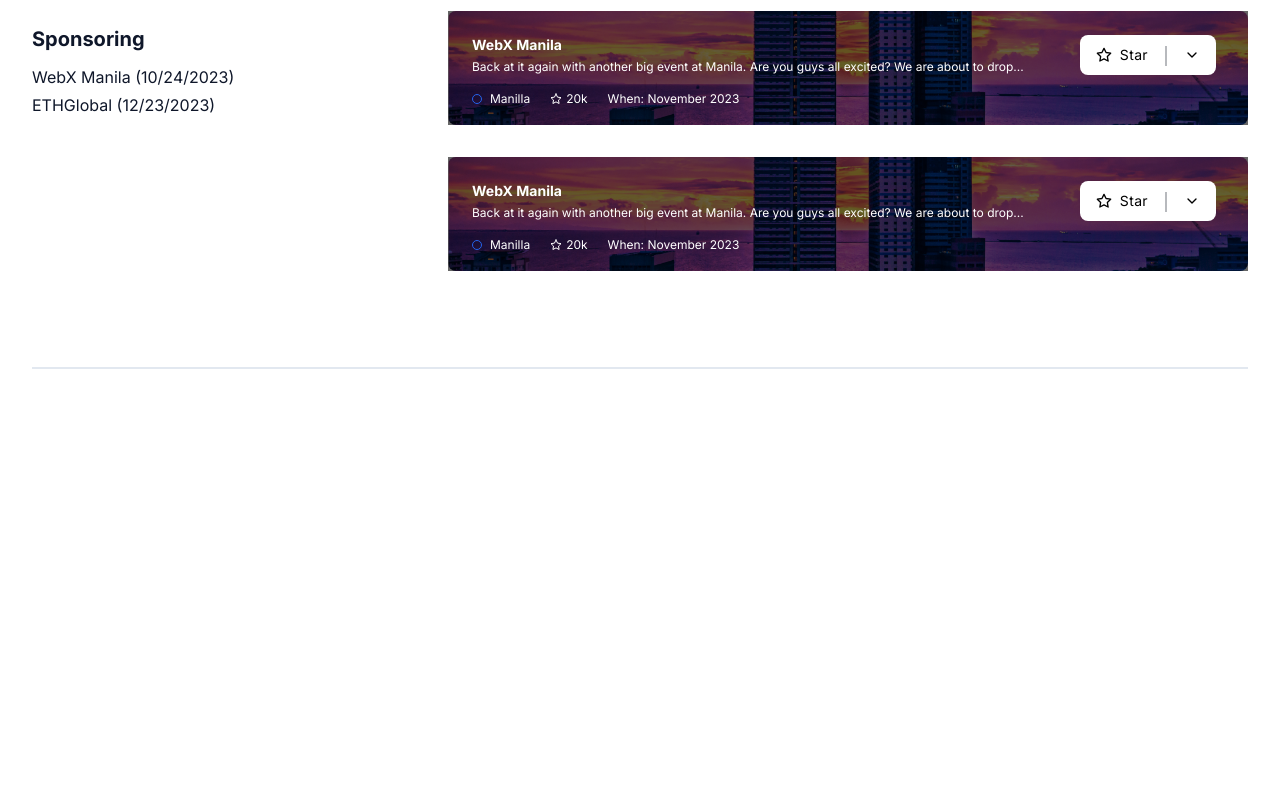
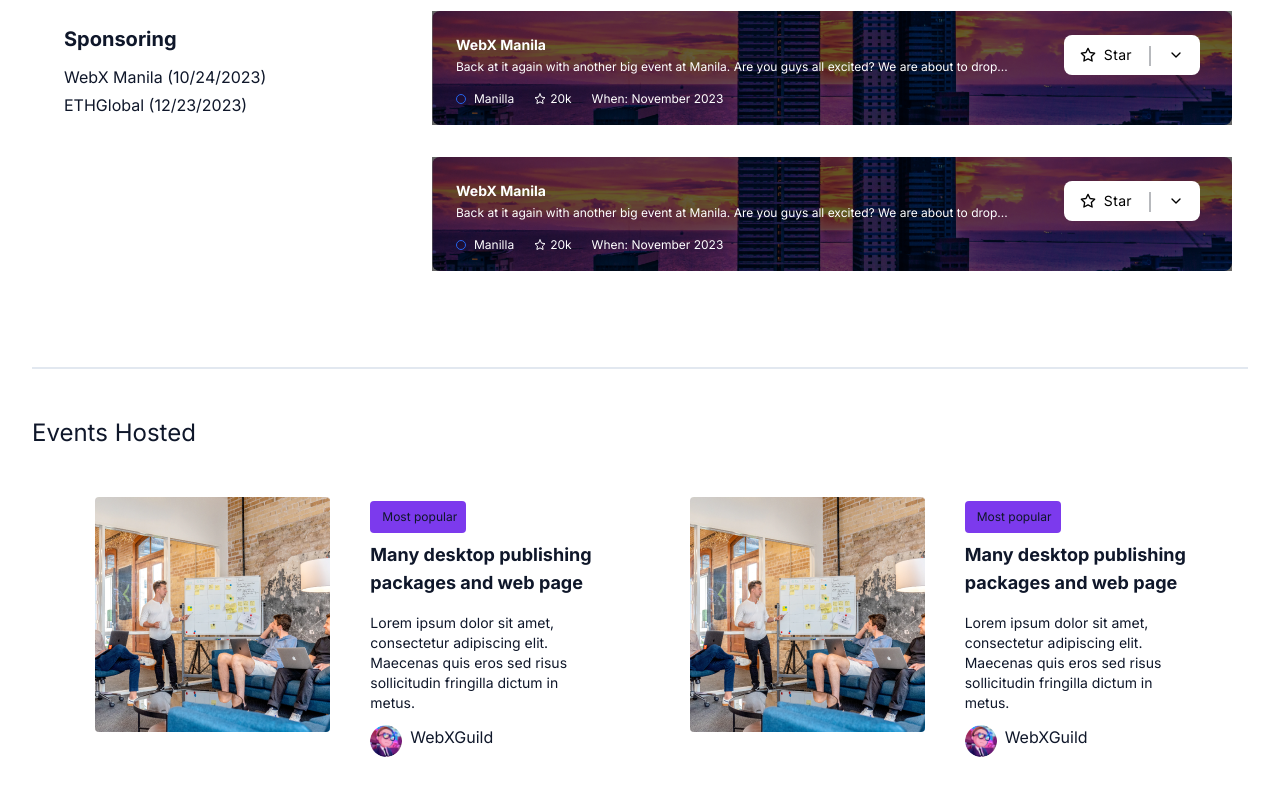
Before and after one commit to Guidlify/guidlify.com, a Next.js app: page /organization in a window 1280 px wide. Shown: the part 989-1784 px from the top of the page. Before the commit the page ends 1438 px from the top, so only its background shows below. Built offline with nearby package versions, Linux system fonts and the light colour scheme.

Commit message:
feat: add complete structure with styling

```diff
--- a/app/organization/page.tsx
+++ b/app/organization/page.tsx
@@ -2,6 +2,7 @@
 
 import Image from "next/legacy/image"
 
+import { Avatar, AvatarFallback, AvatarImage } from "@/components/ui/avatar"
 import { Button } from "@/components/ui/button"
 import { Icons } from "@/components/icons"
 
@@ -79,6 +80,27 @@
     },
   ],
 }
+
+const eventHostedData = [
+  {
+    imageSrc: "/organization/team.png",
+    tag: "Most popular",
+    title: "Many desktop publishing packages and web page",
+    description:
+      "Lorem ipsum dolor sit amet, consectetur adipiscing elit. Maecenas quis eros sed risus sollicitudin fringilla dictum in metus.",
+    avatarSrc: "/organization/avatar.png",
+    organizationName: "WebXGuild",
+  },
+  {
+    imageSrc: "/organization/team.png",
+    tag: "Most popular",
+    title: "Many desktop publishing packages and web page",
+    description:
+      "Lorem ipsum dolor sit amet, consectetur adipiscing elit. Maecenas quis eros sed risus sollicitudin fringilla dictum in metus.",
+    avatarSrc: "/organization/avatar.png",
+    organizationName: "WebXGuild",
+  },
+]
 
 interface BadgeSectionProps {
   title: string
@@ -166,7 +188,7 @@
         </div>
         <div className="border-b-1 mt-6 w-full border" />
         <div className="mt-16 flex justify-start">
-          <div className="flex-1 flex-col">
+          <div className="ml-8 flex-1 flex-col">
             <BadgeSection {...badgeSponsorData.badges[0]} />
             <BadgeSection {...badgeSponsorData.sponsor[0]} />
             <div>
@@ -178,7 +200,7 @@
               </div>
             </div>
           </div>
-          <div className="w-894 flex-col">
+          <div className="w-894 mr-4 flex-col">
             <h1 className="pb-4 text-xl font-bold">Upcoming Events</h1>
             {eventData.map((eventInfo) => (
               <div className="bg-image-container mb-8 h-[114px] w-[800px] rounded-lg p-4 text-white">
@@ -212,7 +234,43 @@
           </div>
         </div>
         <div className="border-b-1 mt-16 w-full border" />
-        {/*  */}
+        <div>
+          <h1 className="mt-12 text-2xl">Events Hosted</h1>
+          <div className="mt-8 flex justify-evenly space-x-5">
+            {eventHostedData.map((event, index) => (
+              <div className="flex">
+                <div className="ml-4 mr-10 mt-4 w-[235px]">
+                  <Image
+                    alt="event hosted"
+                    src={event.imageSrc}
+                    width={300}
+                    height={300}
+                    className="rounded-sm"
+                  />
+                </div>
+                <div className="flex w-[236px] flex-col space-y-1 pt-5">
+                  <div className="mb-1 w-24 rounded-sm bg-violet-600 p-2 pl-3 text-xs">
+                    {event.tag}
+                  </div>
+                  <div className="line-clamp-2 pb-3 text-lg font-bold">
+                    {event.title}
+                  </div>
+                  <p className=" pb-2 text-sm">{event.description}</p>
+                  <div className="flex">
+                    <Avatar className="mr-2 h-8 w-8">
+                      <AvatarImage
+                        src={"" || `${event.avatarSrc}`}
+                        alt="avatar image"
+                      />
+                      <AvatarFallback>{"GL"}</AvatarFallback>
+                    </Avatar>
+                    {event.organizationName}
+                  </div>
+                </div>
+              </div>
+            ))}
+          </div>
+        </div>
       </div>
     </div>
   )
```
